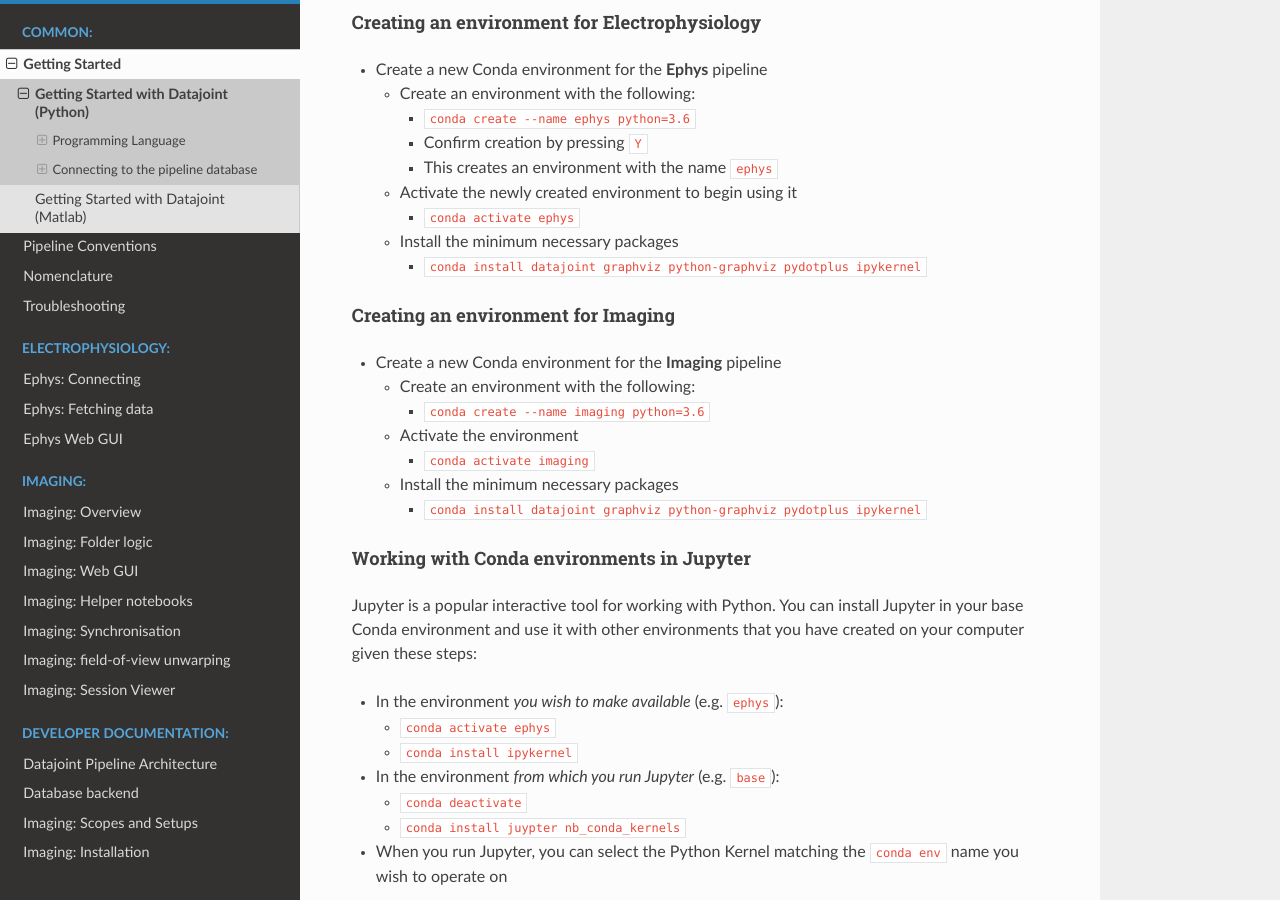
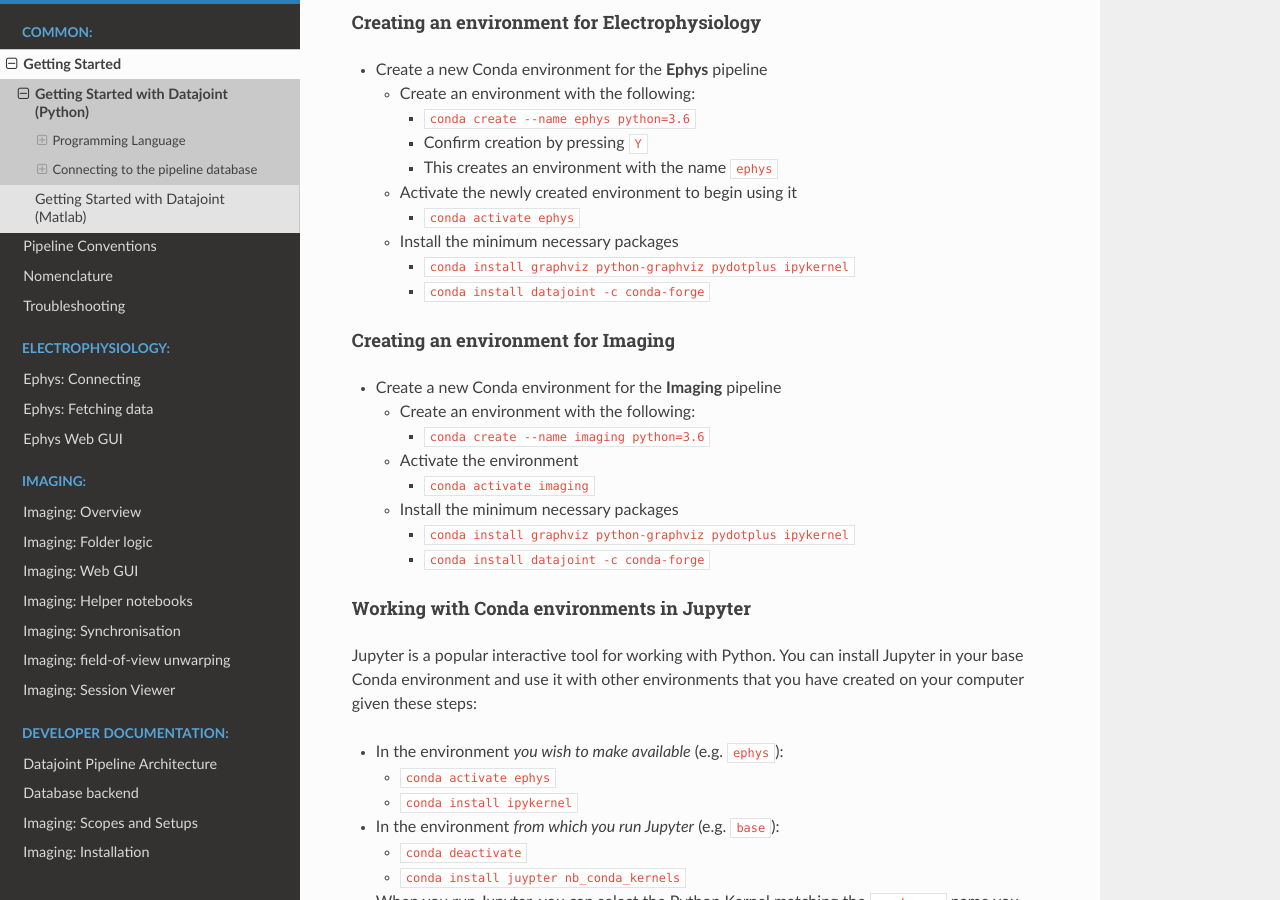
Before and after one commit to kavli-ntnu/dj-docs, a Sphinx documentation site: the page built from docs/common/getting_started/python.md, in a window 1280 px wide and 900 px high, scrolled down 1150 px. Built offline with Sphinx 7.4.7 and the Read the Docs theme 2.0.0, drawn with Linux system fonts in a browser that asks for light colours.

Commit message:
conda install datajoint channel

```diff
--- a/docs/common/getting_started/python.md
+++ b/docs/common/getting_started/python.md
@@ -38,7 +38,8 @@
   * Activate the newly created environment to begin using it
     * `conda activate ephys`
   * Install the minimum necessary packages
-    * `conda install datajoint graphviz python-graphviz pydotplus ipykernel`
+    * `conda install graphviz python-graphviz pydotplus ipykernel`
+    * `conda install datajoint -c conda-forge`
 
 ##### Creating an environment for Imaging
 
@@ -48,7 +49,8 @@
   * Activate the environment
     * `conda activate imaging`
   * Install the minimum necessary packages
-    * `conda install datajoint graphviz python-graphviz pydotplus ipykernel`
+    * `conda install graphviz python-graphviz pydotplus ipykernel`
+    * `conda install datajoint -c conda-forge`
 
 ##### Working with Conda environments in Jupyter
 
```
